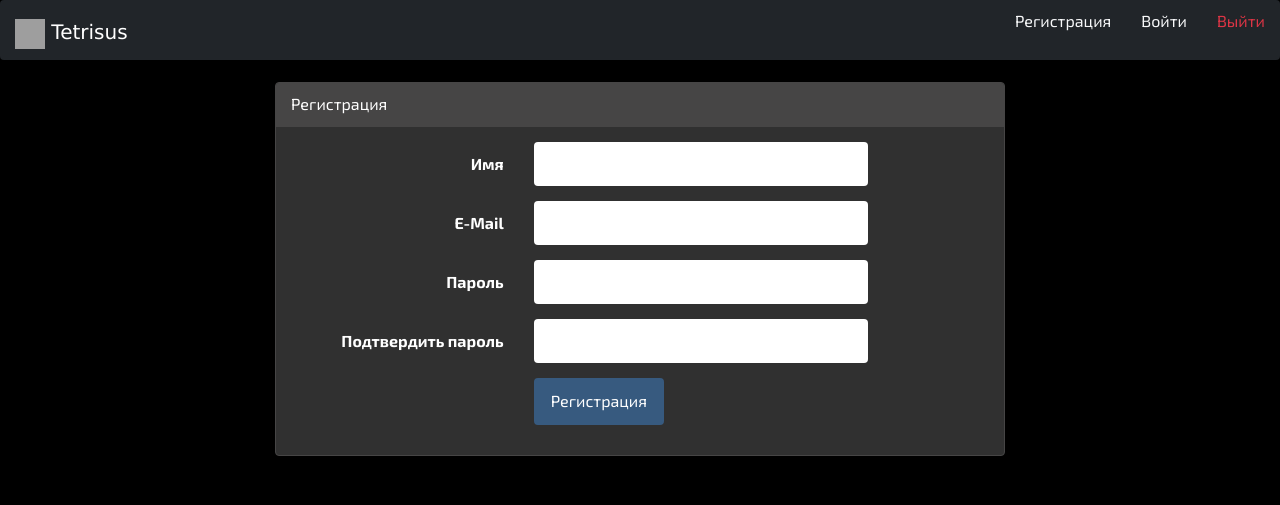
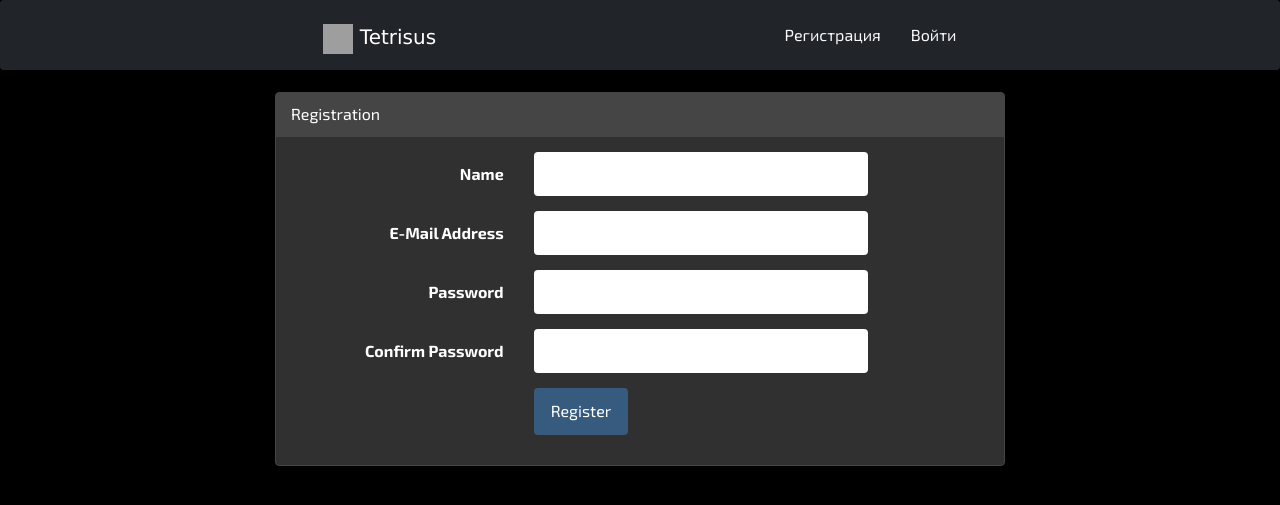
Before and after one commit to AndreyProgramming/Tetris-With-Lobby, a Python web app: template templates/html/registration.html in a window 1280 px wide. Shown: the top 505 px of the page. Run offline with Jinja, Linux system fonts and the light colour scheme; the template is opened without the code that fills it, so the values that code supplies are empty; grey boxes are pictures that could not be loaded.

Commit message:
#8 : новые логин и регистрация

```diff
--- a/templates/html/registration.html
+++ b/templates/html/registration.html
@@ -19,12 +19,6 @@
     </head>
     <body>
         <div id="app">
-            <style>
-                .navbar {
-                    display: block;
-                    padding: 0;
-                }
-            </style>
             <nav class="navbar navbar-dark bg-dark">
                 <a class="nav-link navbar-brand" href="#">
                     <img src="https://upload.wikimedia.org/wikipedia/commons/thumb/b/b2/Bootstrap_logo.svg/1200px-Bootstrap_logo.svg.png" width="30" height="30" alt="">
@@ -32,13 +26,10 @@
                 </a>
                 <ul class="nav justify-content-end">
                     <li class="nav-item">
-                      <a class="nav-link link-light active" href="..">Регистрация</a>
+                      <a class="nav-link link-light active" href="#">Регистрация</a>
                     </li>
                     <li class="nav-item">
                       <a class="nav-link link-light" href="#">Войти</a>
-                    </li>
-                    <li class="nav-item">
-                      <a class="nav-link link-danger" href="#">Выйти</a>
                     </li>
                 </ul>
             </nav>
@@ -46,29 +37,29 @@
                 <div class="row">
                     <div class="col-md-8 col-md-offset-2">
                         <div class="panel panel-default">
-                            <div class="panel-heading">Регистрация</div>
+                            <div class="panel-heading">Registration</div>
                             <div class="panel-body">
                                 <form class="form-horizontal" role="form" method="POST" action="">
                                     <div class="form-group">
-                                        <label for="name" class="col-md-4 control-label">Имя</label>
+                                        <label for="name" class="col-md-4 control-label">Name</label>
                                         <div class="col-md-6">
                                             <input id="name" type="text" class="form-control" name="name" value="" required autofocus>
                                         </div>
                                     </div>
                                     <div class="form-group">
-                                        <label for="email" class="col-md-4 control-label">E-Mail</label>
+                                        <label for="email" class="col-md-4 control-label">E-Mail Address</label>
                                         <div class="col-md-6">
                                             <input id="email" type="email" class="form-control" name="email" value="" required>
                                         </div>
                                     </div>
                                     <div class="form-group">
-                                        <label for="password" class="col-md-4 control-label">Пароль</label>
+                                        <label for="password" class="col-md-4 control-label">Password</label>
                                         <div class="col-md-6">
                                             <input id="password" type="password" class="form-control" name="password" required>
                                         </div>
                                     </div>
                                     <div class="form-group">
-                                        <label for="password-confirm" class="col-md-4 control-label">Подтвердить пароль</label>
+                                        <label for="password-confirm" class="col-md-4 control-label">Confirm Password</label>
                                         <div class="col-md-6">
                                             <input id="password-confirm" type="password" class="form-control" name="password_confirmation" required>
                                         </div>
@@ -76,11 +67,16 @@
                                     <div class="form-group">
                                         <div class="col-md-6 col-md-offset-4">
                                             <button type="submit" id="registration-button" class="btn btn-primary">
-                                                Регистрация
+                                                Register
                                             </button>
                                         </div>
                                     </div>
                                     </form>
+                                    <center>
+                                    {% if error_Incorrect %}
+                                    <h4 class='msg_error'>{{ error_Incorrect }}</h4>
+                                    {% endif %}
+                                    </center>
                             </div>
                         </div>
                     </div>
```
Also changed, not shown: templates/html/login.html (+11 -12 lines).
